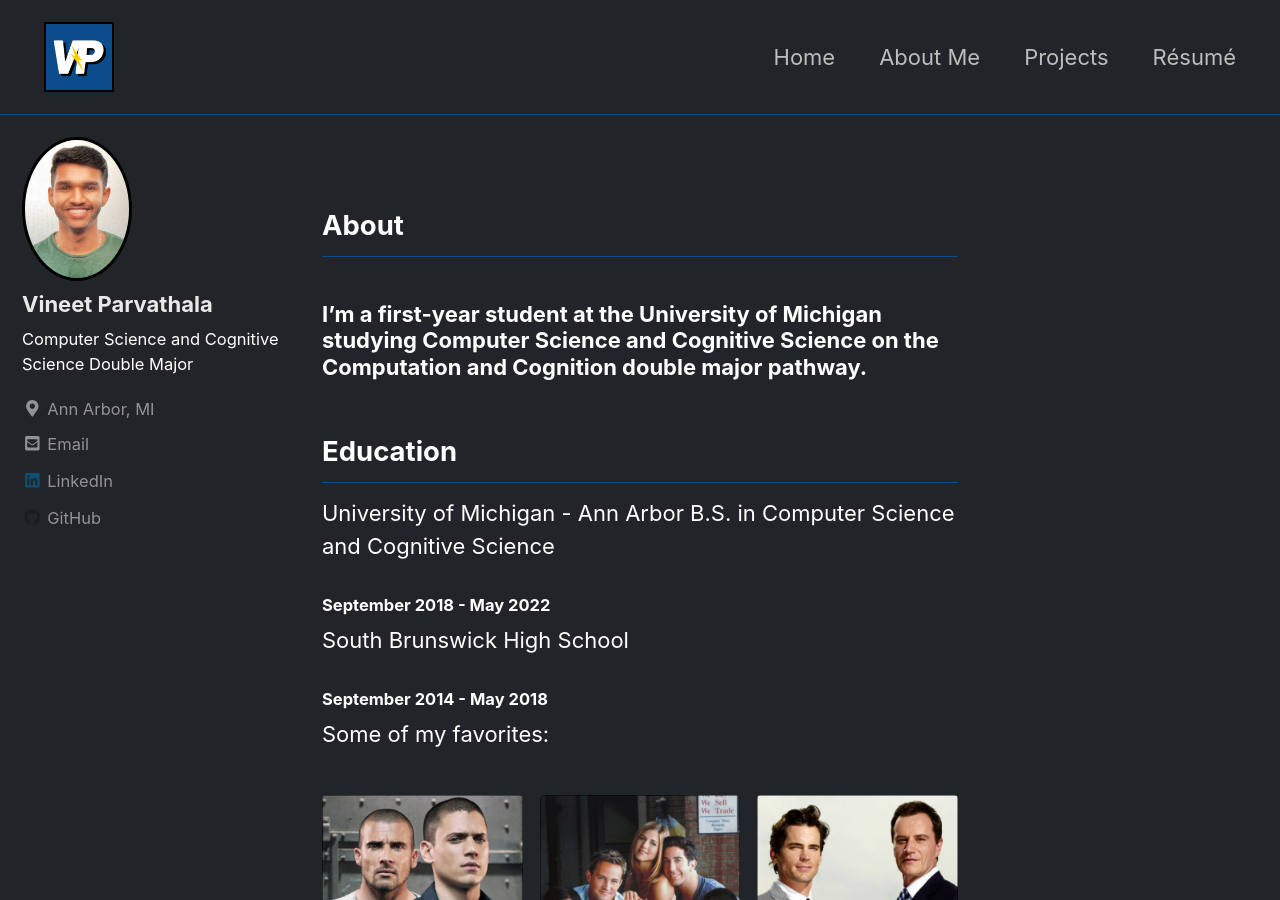
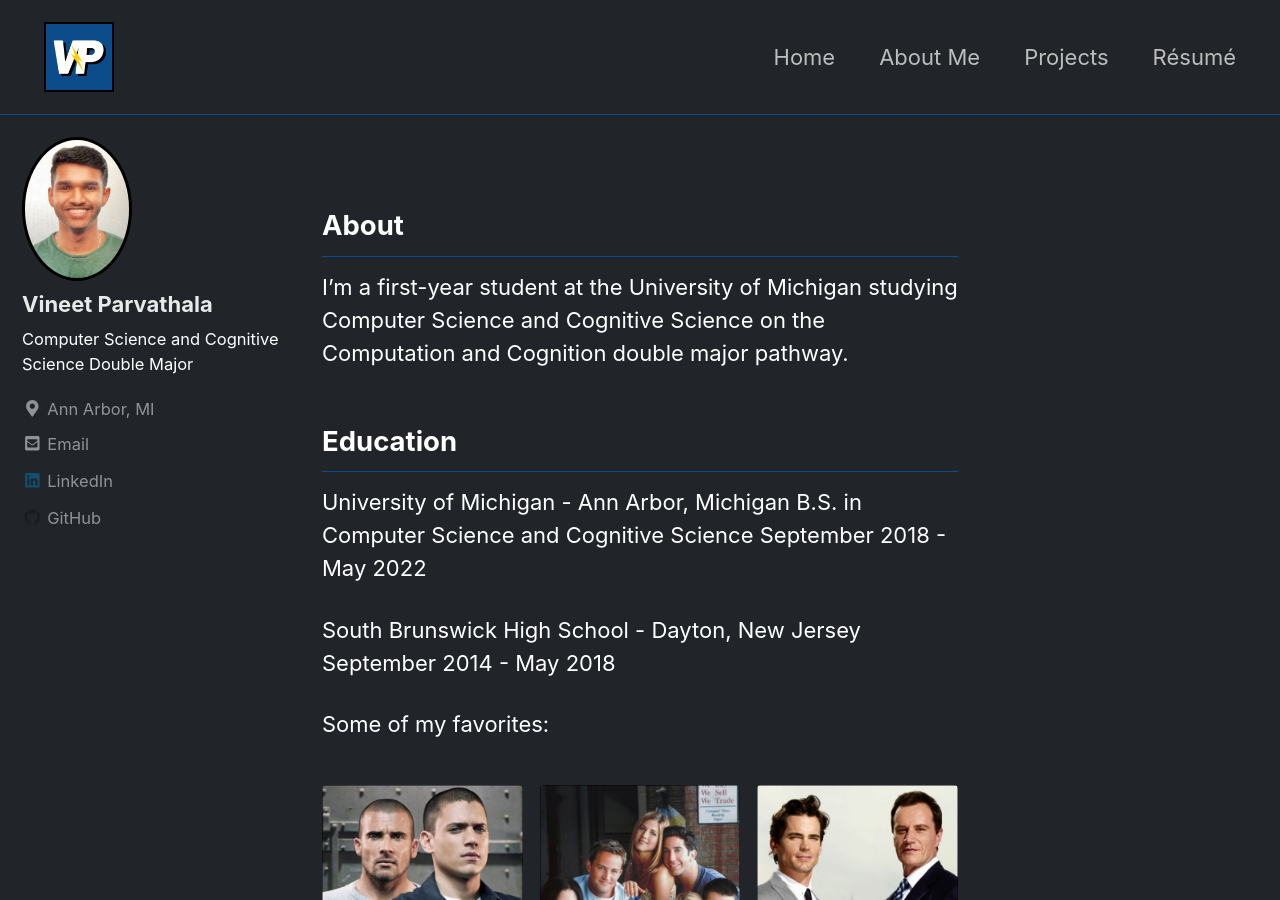
Before and after one commit to vparv/vparv.github.io, a Jekyll site: the page built from _pages/about.md, in a window 1280 px wide and 900 px high. Built offline with Jekyll 4.4.1, drawn with Linux system fonts in a browser that asks for light colours; cached includes are drawn as plain includes; nearby versions of some CDN libraries; library files that are not in the unit come from our copies.

Commit message:
updated about me

```diff
--- a/_pages/about.md
+++ b/_pages/about.md
@@ -43,14 +43,15 @@ gallery:
 
 ---
 ## About
-### I'm a first-year student at the University of Michigan studying Computer Science and Cognitive Science on the Computation and Cognition double major pathway.
+I'm a first-year student at the University of Michigan studying Computer Science and Cognitive Science on the Computation and Cognition double major pathway.
 
 ## Education
-University of Michigan - Ann Arbor
+University of Michigan - Ann Arbor, Michigan
 B.S. in Computer Science and Cognitive Science
-##### September 2018 - May 2022
-South Brunswick High School
-##### September 2014 - May 2018
+September 2018 - May 2022
+
+South Brunswick High School - Dayton, New Jersey
+September 2014 - May 2018
 
 
 
```
